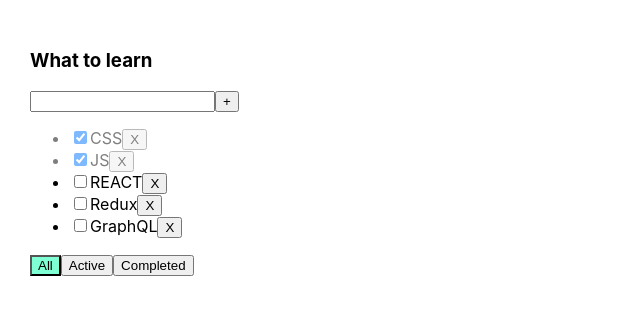
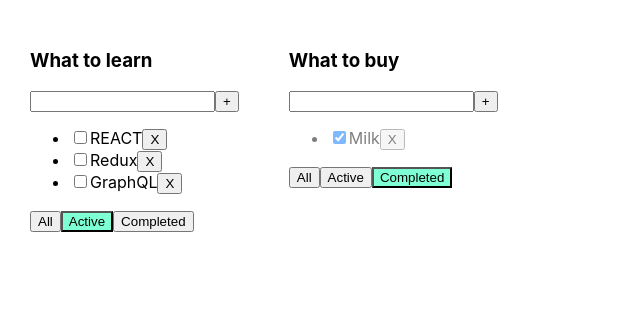
Before and after one commit to vadimhmys/todots, a React (Create React App) app: page / in a window 1280 px wide. Shown: the top 314 px of the page, without its empty margins (0-640 px from the left). Built offline with nearby package versions, Linux system fonts and the light colour scheme.

Commit message:
feat: implement multiple independent todolists

```diff
--- a/src/App.tsx
+++ b/src/App.tsx
@@ -1,38 +1,55 @@
 import React, { useState } from 'react';
 import './App.css';
-import { TaskType, TodoList } from './TodoList';
+import { TodoList } from './TodoList';
 import { v1 } from 'uuid';
 
 
 export type FilterValuesType = "all" | "active" | "completed";
+type TodolistType = {
+  id: string,
+  title: string,
+  filter: FilterValuesType
+};
 
 function App() {
-  let [tasks, setTasks] = useState<Array<TaskType>>([
-    { id: v1(), title: 'CSS', isDone: true },
-    { id: v1(), title: 'JS', isDone: true },
-    { id: v1(), title: 'REACT', isDone: false },
-    { id: v1(), title: 'Redux', isDone: false },
-    { id: v1(), title: 'GraphQL', isDone: false }
-  ]);
-
-  let [filter, setFilter] = useState<FilterValuesType>("all");
-
-  function removeTask(id: string) {
-    setTasks(tasks.filter(t => t.id !== id));
+  function removeTask(id: string, todolistId: string) {
+    let tasks = tasksObj[todolistId];
+    let filteredTasks = tasks.filter(t => t.id !== id);
+    setTasks({
+      ...tasksObj,
+      [todolistId]: filteredTasks
+    });
   }
 
-  function addTask(title: string) {
+  function addTask(title: string, todolistId: string) {
     let newTask = {id: v1(), title: title, isDone: false};
-    let newTasks = [newTask, ...tasks];
-    setTasks(newTasks);
+
+    let newTasks = [newTask, ...tasksObj[todolistId]];
+    setTasks({
+      ...tasksObj,
+      [todolistId]: newTasks
+    });
   }
 
-  function changeFilter(value: FilterValuesType) {
-    setFilter(value);
+  function changeFilter(value: FilterValuesType, todolistId: string) {
+    let todolist = todolists.find((tl) => tl.id === todolistId);
+    setTodolists(
+      todolists.map((tl) => {
+        if (todolist && tl.id === todolist.id) {
+          return {
+            ...tl,
+            filter: value,
+          };
+        } else {
+          return tl;
+        }
+      })
+    );
   }
 
-  function changeStatus(taskId: string, isDone: boolean) {
-    const newTasks = tasks.map((t) => {
+  function changeStatus(taskId: string, isDone: boolean, todolistId: string) {
+
+    const newTasks = tasksObj[todolistId].map((t) => {
       if (t.id === taskId) {
         return {
           ...t,
@@ -42,28 +59,58 @@
         return t;
       }
     });
-    setTasks(newTasks);
+    setTasks({
+      ...tasksObj,
+      [todolistId]: newTasks
+    });
   }
 
-  let tasksForTodoList = tasks;
-  if (filter === "completed") {
-    tasksForTodoList = tasks.filter(t => t.isDone === true);
-  }
-  if (filter === "active") {
-    tasksForTodoList = tasks.filter(t => t.isDone === false);
-  }
+  let todolistId1 = v1();
+  let todolistId2 = v1();
+
+  let [todolists, setTodolists] = useState<Array<TodolistType>>([
+    {id: todolistId1, title: "What to learn", filter: "active"},
+    {id: todolistId2, title: "What to buy", filter: "completed"},
+  ]);
+
+  let [tasksObj, setTasks] = useState({
+    [todolistId1]: [
+      { id: v1(), title: "CSS", isDone: true },
+      { id: v1(), title: "JS", isDone: true },
+      { id: v1(), title: "REACT", isDone: false },
+      { id: v1(), title: "Redux", isDone: false },
+      { id: v1(), title: "GraphQL", isDone: false },
+    ],
+    [todolistId2]: [
+      { id: v1(), title: "Book", isDone: false },
+      { id: v1(), title: "Milk", isDone: true },
+    ],
+  });
 
   return (
     <div className="App">
+      {todolists.map((tl) => {
+        let tasksForTodoList = tasksObj[tl.id];
+        if (tl.filter === "completed") {
+          tasksForTodoList = tasksForTodoList.filter((t) => t.isDone === true);
+        }
+        if (tl.filter === "active") {
+          tasksForTodoList = tasksForTodoList.filter((t) => t.isDone === false);
+        }
+        return (
           <TodoList
-        title="What to learn"
+            key={tl.id}
+            id={tl.id}
+            title={tl.title}
             tasks={tasksForTodoList}
             removeTask={removeTask}
             changeFilter={changeFilter}
             addTask={addTask}
             changeTaskStatus={changeStatus}
-        filter={filter}
+            filter={tl.filter}
           />
+        );
+      })}
     </div>
   );
 }
--- a/src/TodoList.tsx
+++ b/src/TodoList.tsx
@@ -9,12 +9,13 @@
 }
 
 type PropsType = {
+  id: string,
   title: string,
   tasks: Array<TaskType>,
-  removeTask: (id: string) => void,
-  changeFilter: (value: FilterValuesType) => void,
-  addTask: (title: string) => void,
-  changeTaskStatus: (taskId: string, isDone: boolean) => void,
+  removeTask: (id: string, todolistId: string) => void,
+  changeFilter: (value: FilterValuesType, todolistId: string) => void,
+  addTask: (title: string, todolistId: string) => void,
+  changeTaskStatus: (taskId: string, isDone: boolean, todolistId: string) => void,
   filter: FilterValuesType
 }
 
@@ -28,23 +29,23 @@
     setError(null);
     if (e.repeat) return;
     if (e.ctrlKey && e.code === 'Enter') {
-      props.addTask(title);
+      props.addTask(title, props.id);
       setTitle("");
     }
   };
 
   const addTask = () => {
     if (title.trim() !== "") {
-      props.addTask(title.trim());
+      props.addTask(title.trim(), props.id);
       setTitle("");
     } else {
       setError("Title is required");
     }
   };
 
-  const onAllClickHandler = () => props.changeFilter("all");
-  const onActiveClickHandler = () => props.changeFilter("active");
-  const onCompletedClickHandler = () => props.changeFilter("completed");
+  const onAllClickHandler = () => props.changeFilter("all", props.id);
+  const onActiveClickHandler = () => props.changeFilter("active", props.id);
+  const onCompletedClickHandler = () => props.changeFilter("completed", props.id);
 
   return (
     <div>
@@ -62,10 +63,10 @@
       <ul>
         {props.tasks.map((t) => {
           const onRemoveHandler = () => {
-            props.removeTask(t.id);
+            props.removeTask(t.id, props.id);
           };
           const onChangeHandler = (e: ChangeEvent<HTMLInputElement>) => {
-            props.changeTaskStatus(t.id, e.currentTarget.checked);
+            props.changeTaskStatus(t.id, e.currentTarget.checked, props.id);
           };
           return (
             <li key={t.id} className={t.isDone ? "is-done" : ""}>
```
Lines whose indentation alone changed are shown as unchanged.
